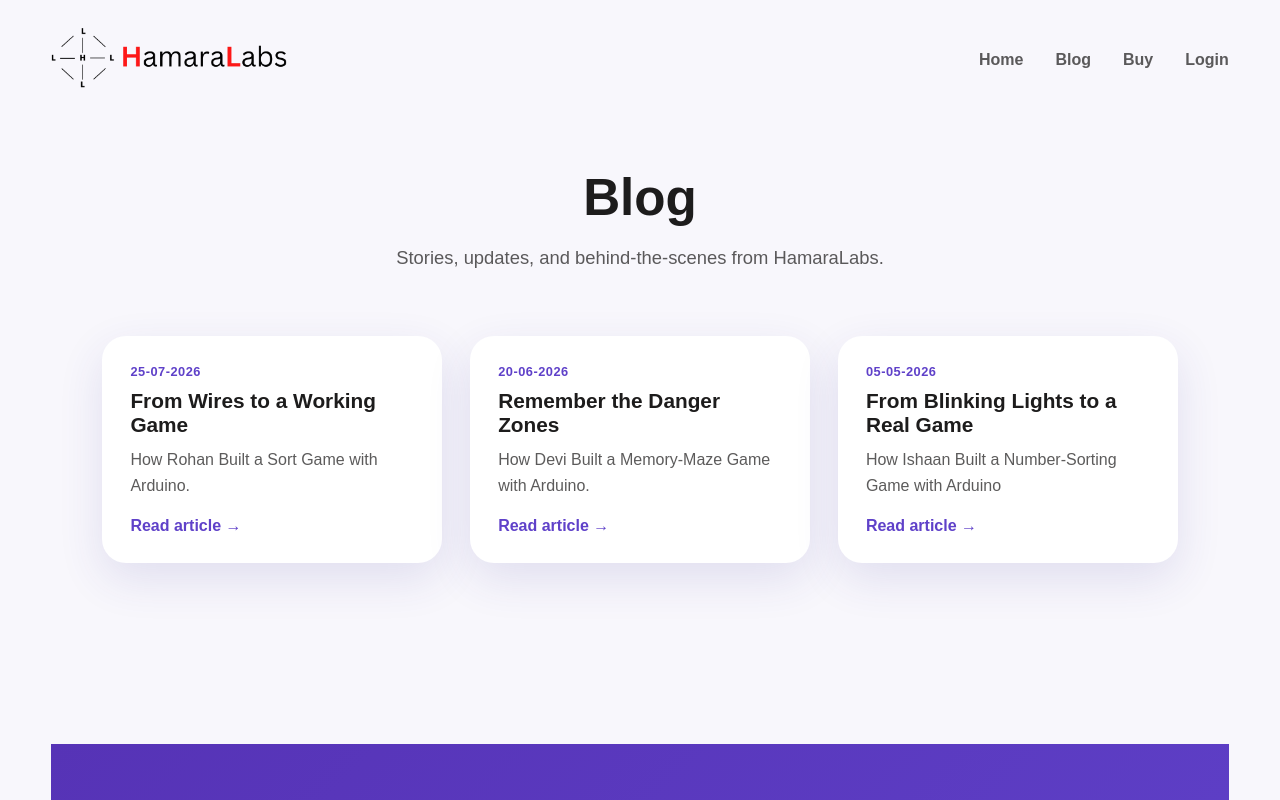
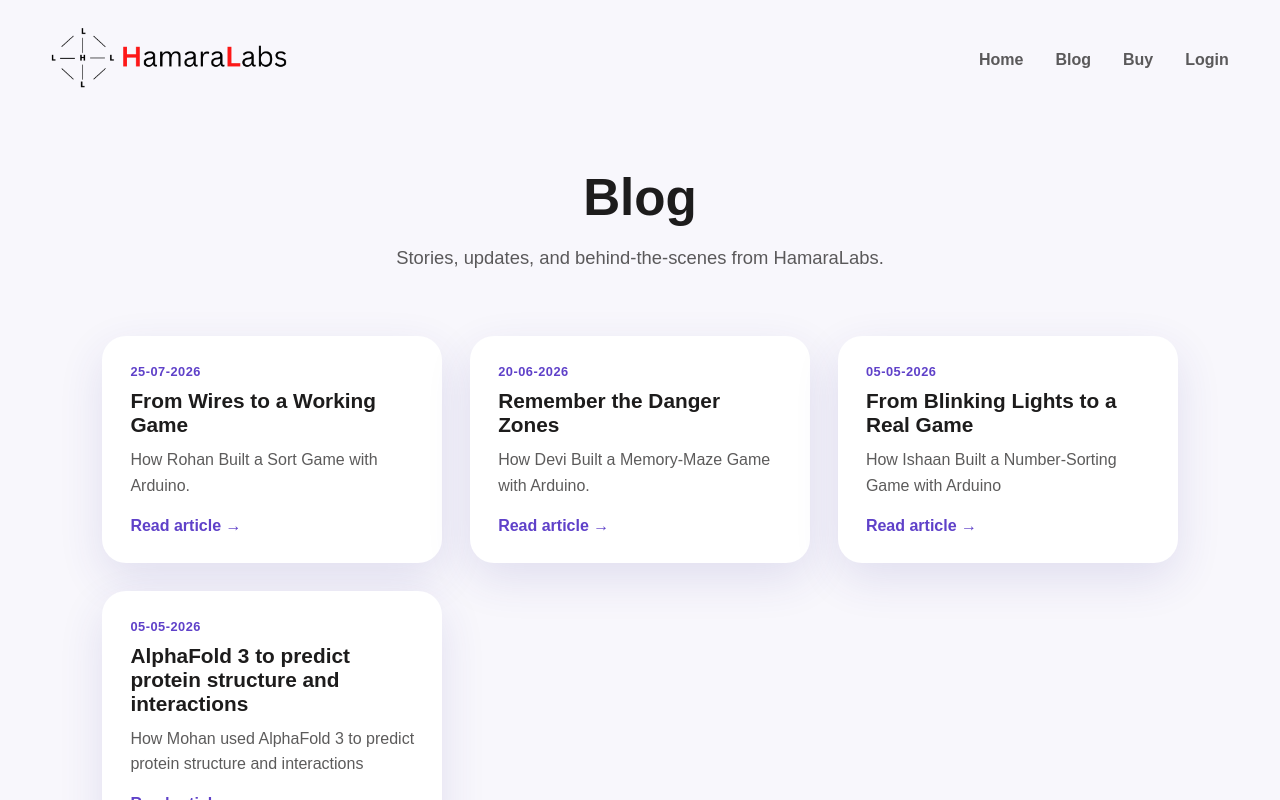
Before and after one commit to vmss2009/HamaraLabs-portfolio-new, a React (Create React App) app: page /blog in a window 1280 px wide. Shown: the top 800 px of the page. Built offline with nearby package versions, Linux system fonts and the light colour scheme; a web font is replaced by a local one.

Commit message:
Blogs added

```diff
--- a/src/pages/blog/articles.js
+++ b/src/pages/blog/articles.js
@@ -22,6 +22,14 @@ const ARTICLES = [
     intro: 'How Ishaan Built a Number-Sorting Game with Arduino',
     src: 'https://docs.google.com/document/d/15kQwHKmMeKtL19LvH3p6ry3VM9d9zQG4/preview',
   },
+  {
+    slug: 'alphafold-3-to-predict-protein-structure-and-interactions',
+    title: 'AlphaFold 3 to predict protein structure and interactions',
+    date: '05-05-2026',
+    intro: 'How Mohan used AlphaFold 3 to predict protein structure and interactions',
+    src: 'https://docs.google.com/document/d/1VRxIGC9JWDXE7I3b30FJFOZ1amuj5MddSFUwhqjIf9E/preview',
+  },
+
 ];
 
 export default ARTICLES;
```
Also changed, not shown: 1 other file (tests, documents, lock files or other folders).
